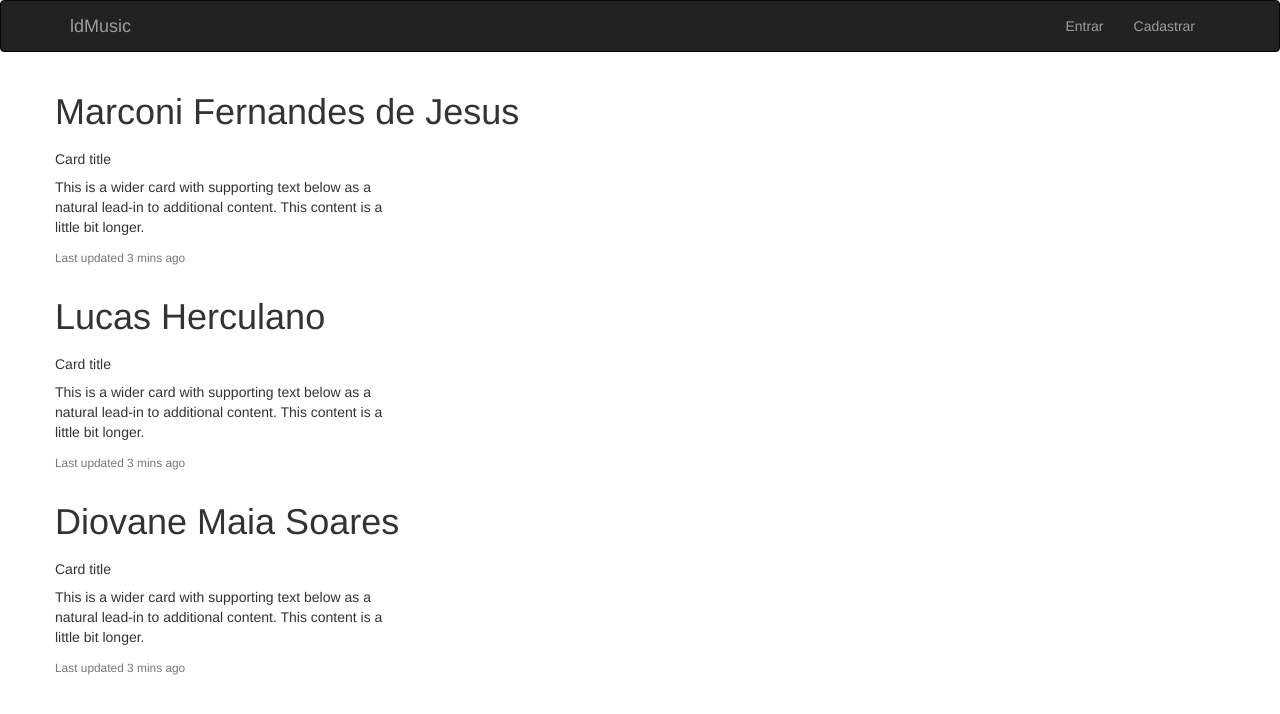
After one commit to herculan0/ldMusicPy, a Flask app: page /admin in a window 1280 px wide. The commit adds this page. Shown: the top 714 px of the page. Run offline with Flask 2, Linux system fonts and the light colour scheme; some libraries are stand-ins or nearby versions.

Commit message:
rotas admin para avaliacao do grupo

```diff
--- a/app/__init__.py
+++ b/app/__init__.py
@@ -389,6 +389,11 @@ def calcula_distancia(latLongAluno, latLongInstrutor):
 # /<instrumento>, /<instrutor>, /<aluno>) #
 
 # cria uma rota para o / ou seja 127.0.0.1:5000 ou localhost:5000 #
+@app.route("/admin")
+def admin():
+    return render_template("admin.html")
+
+
 @app.route("/")
 def index():
     return render_template("index.html")
--- /dev/null
+++ b/app/templates/admin.html
@@ -0,0 +1,63 @@
+{% extends "base.html" %}
+{% import "bootstrap/wtf.html" as wtf %}
+{% import "_macros.html" as macros %}
+
+{% block title %}ldMusic - Administradores{% endblock %}
+
+{% block content %}
+<main role="main">
+
+
+    <div class="album py-5 bg-light">
+        <div class="container">
+
+            <div class="row">
+                <h1>Marconi Fernandes de Jesus</h1>
+                <div class="card mb-3" style="max-width: 540px;">
+                    <div class="row no-gutters">
+
+                        <div class="col-md-8">
+                            <div class="card-body">
+                                <h5 class="card-title">Card title</h5>
+                                <p class="card-text">This is a wider card with supporting text below as a natural
+                                    lead-in to additional content. This content is a little bit longer.</p>
+                                <p class="card-text"><small class="text-muted">Last updated 3 mins ago</small></p>
+                            </div>
+                        </div>
+                    </div>
+                </div>
+                <h1>Lucas Herculano</h1>
+                <div class="card mb-3" style="max-width: 540px;">
+                    <div class="row no-gutters">
+
+                        <div class="col-md-8">
+                            <div class="card-body">
+                                <h5 class="card-title">Card title</h5>
+                                <p class="card-text">This is a wider card with supporting text below as a natural
+                                    lead-in to additional content. This content is a little bit longer.</p>
+                                <p class="card-text"><small class="text-muted">Last updated 3 mins ago</small></p>
+                            </div>
+                        </div>
+                    </div>
+                </div>
+                <h1>Diovane Maia Soares</h1>
+                <div class="card mb-3" style="max-width: 540px;">
+                    <div class="row no-gutters">
+
+                        <div class="col-md-8">
+                            <div class="card-body">
+                                <h5 class="card-title">Card title</h5>
+                                <p class="card-text">This is a wider card with supporting text below as a natural
+                                    lead-in to additional content. This content is a little bit longer.</p>
+                                <p class="card-text"><small class="text-muted">Last updated 3 mins ago</small></p>
+                            </div>
+                        </div>
+                    </div>
+                </div>
+
+            </div>
+        </div>
+    </div>
+</main>
+
+{% endblock %}
```
Also changed, not shown: app/templates/home.html (+17 -9 lines), app/static/images/Logo-ldMusic.png (added).
